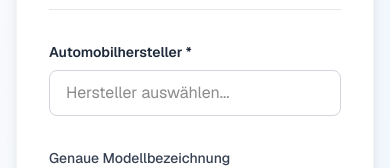
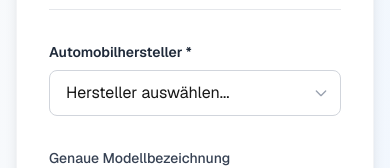
Before and after one commit to Lukasjad/autoaufbereitung-booking, a Next.js app: page / in a window 390 px wide. Shown: the part 677-845 px from the top of the page. Built offline with nearby package versions, Linux system fonts and the light colour scheme; what @uploadthing/react would draw is missing.

Commit message:
feat: replace datalist with select dropdown for car brands
Datalist auf mobilen Geräten nur Freitext - select zeigt immer eine
ordentliche Auswahlliste mit allen 52 Herstellern.

```diff
--- a/src/app/page.tsx
+++ b/src/app/page.tsx
@@ -109,19 +109,24 @@ export default function Home() {
               Automobilhersteller *
             </label>
             <div className="relative">
-              <input
-                type="text"
+              <select
                 value={form.marke}
                 onChange={(e) => update("marke", e.target.value)}
-                list="car-brands"
-                className="w-full px-4 py-2.5 border border-gray-300 rounded-lg focus:ring-2 focus:ring-blue-500 focus:border-blue-500 outline-none"
-                placeholder="Hersteller auswählen..."
-              />
-              <datalist id="car-brands">
+                className="w-full px-4 py-2.5 border border-gray-300 rounded-lg focus:ring-2 focus:ring-blue-500 focus:border-blue-500 outline-none bg-white appearance-none cursor-pointer"
+              >
+                <option value="">Hersteller auswählen...</option>
                 {CAR_BRANDS.map((b) => (
-                  <option key={b} value={b} />
+                  <option key={b} value={b}>{b}</option>
                 ))}
-              </datalist>
+              </select>
+              <svg
+                className="pointer-events-none absolute right-3 top-1/2 -translate-y-1/2 w-4 h-4 text-gray-400"
+                fill="none"
+                viewBox="0 0 24 24"
+                stroke="currentColor"
+              >
+                <path strokeLinecap="round" strokeLinejoin="round" strokeWidth={2} d="M19 9l-7 7-7-7" />
+              </svg>
             </div>
           </div>
 
```
